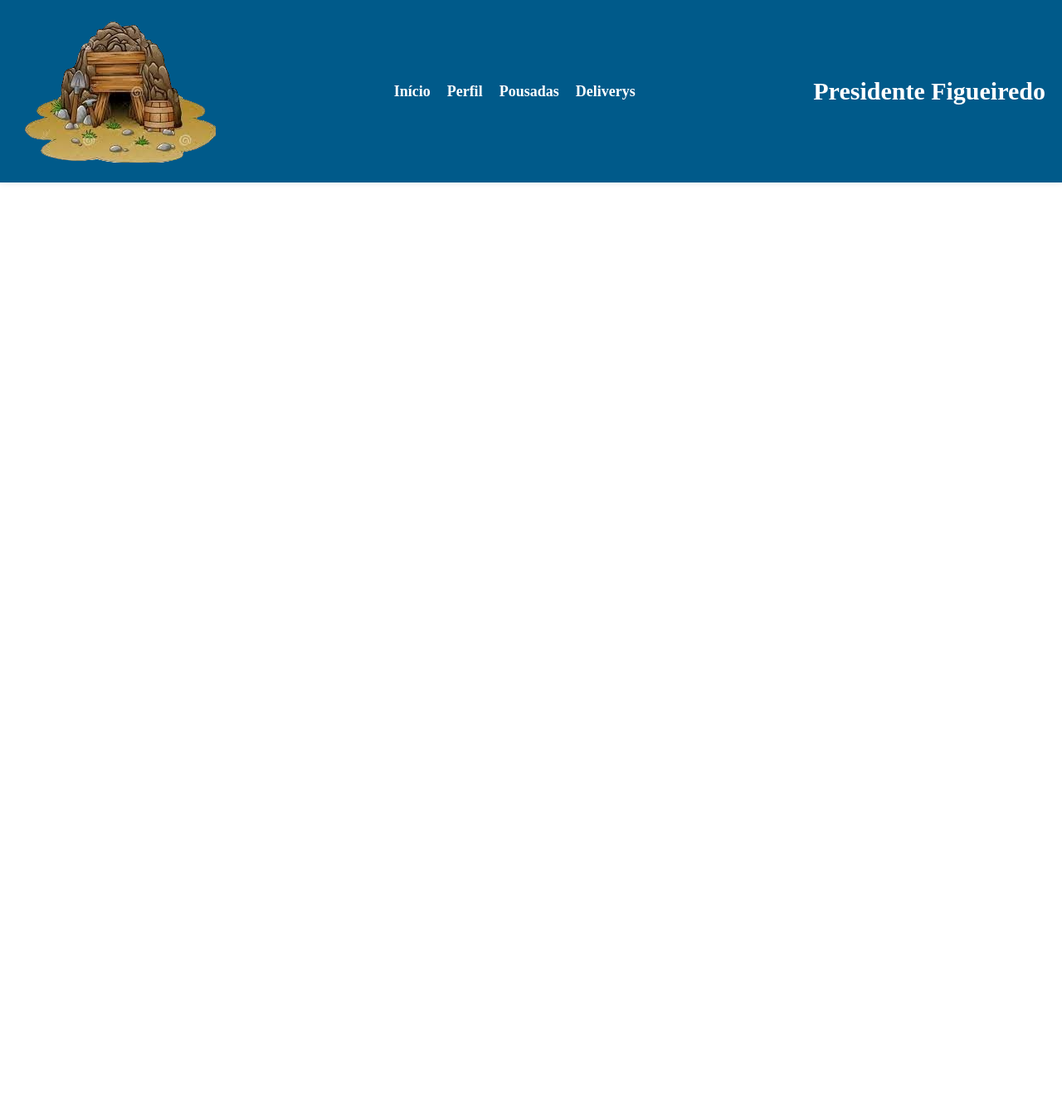
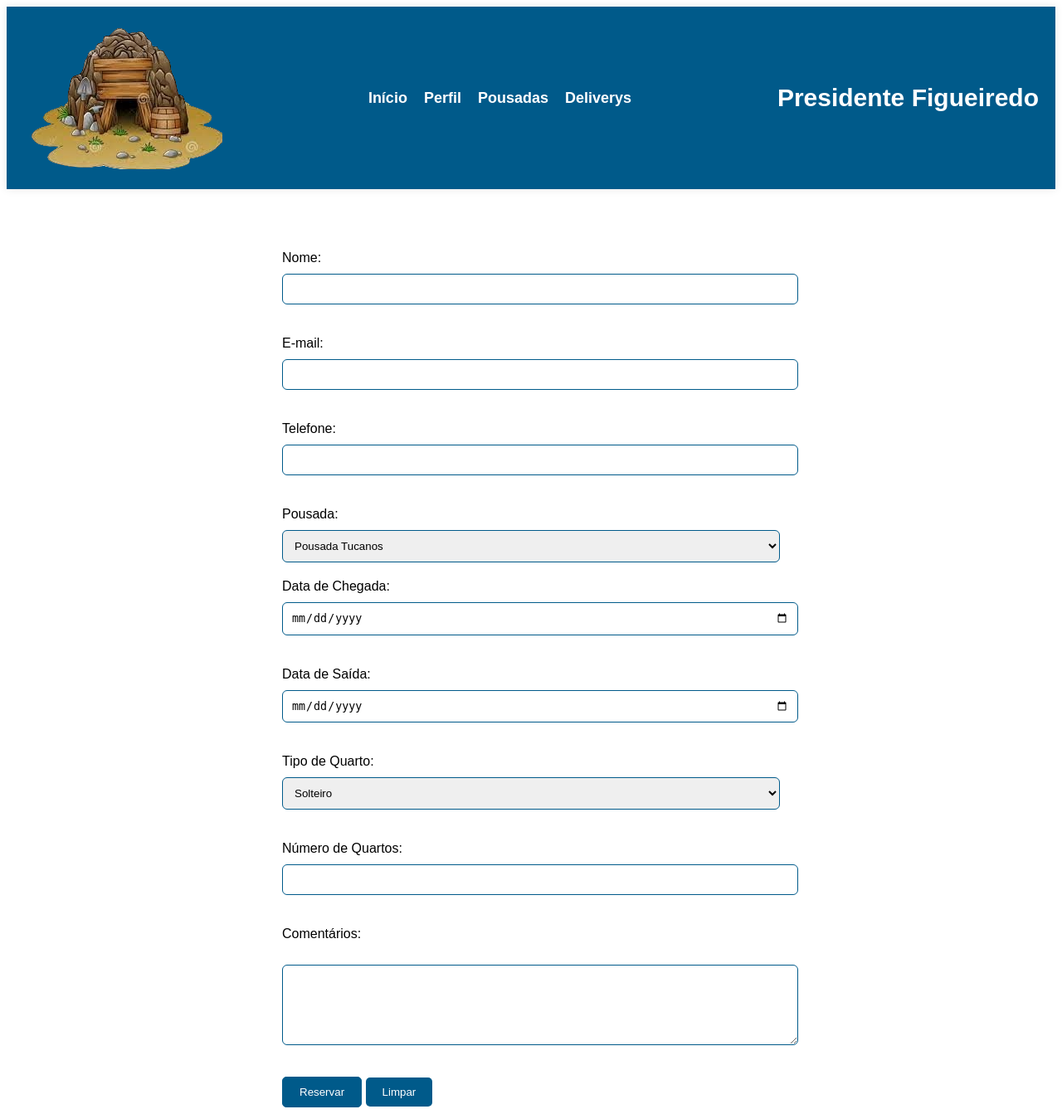
Before and after one commit to FranciscoValdomiroPB/portalValdomiro, a PHP site: page /admin/pousadas/pousadas.php in a window 1280 px wide. Shown: the whole page at 83% size. Before the commit the page ends 220 px from the top, so only its background shows below. Run offline with PHP 8.4, Linux system fonts and the light colour scheme.

Commit message:
atualizaçoes para o site

```diff
--- a/admin/perfil/perfil.php
+++ b/admin/perfil/perfil.php
@@ -42,7 +42,7 @@
 						<label for="inputName" class="col-sm-2 control-label">Nome:</label>
 
 						<div class="col-sm-10">
-							<input type="email" class="form-control" id="inputName"
+							<input type="text" class="form-control" id="inputName"
 								placeholder="exemplo: Fulano de Tal">
 						</div>
 					</div>
--- a/admin/pousadas/pousadas.php
+++ b/admin/pousadas/pousadas.php
@@ -8,7 +8,7 @@
   <title>Gruta</title>
 
   <!-- ARQUIVO DE ESTILO DO PORTAL -->
-    <link rel="stylesheet" type="text/css" href="http://localhost//portalValdomiro/css/estilo.css">
+  <link rel="stylesheet" type="text/css" href="http://localhost//portalValdomiro/css/pousada.css">
 
 </head>
 
@@ -28,3 +28,56 @@
     </nav>
     <h1>Presidente Figueiredo</h1>
   </header>
+  <!DOCTYPE html>
+  <html>
+
+  <head>
+    <title>Reserva de Pousadas</title>
+  </head>
+
+  <body>
+    <h1>Reserva de Pousadas</h1>
+    <form action="processar_reserva.php" method="post">
+      <label for="nome">Nome:</label>
+      <input type="text" id="nome" name="nome" required><br>
+
+      <label for="email">E-mail:</label>
+      <input type="email" id="email" name="email" required><br>
+
+      <label for="telefone">Telefone:</label>
+      <input type="tel" id="telefone" name="telefone" required><br>
+
+      <label for="tipo_quarto">Pousada:</label>
+      <select id="pousada" name="pousada">
+        <option value="pousada_tucanos">Pousada Tucanos</option>
+        <option value="local_hostel">Local Hostel</option>
+        <option value="pousada_1_lugar">Pousada 1 lugar</option>
+      </select>
+
+      <label for="data_chegada">Data de Chegada:</label>
+      <input type="date" id="data_chegada" name="data_chegada" required><br>
+
+      <label for="data_saida">Data de Saída:</label>
+      <input type="date" id="data_saida" name="data_saida" required><br>
+
+      <label for="tipo_quarto">Tipo de Quarto:</label>
+      <select id="tipo_quarto" name="tipo_quarto">
+        <option value="solteiro">Solteiro</option>
+        <option value="casal">Casal</option>
+        <option value="duplo">Duplo</option>
+      </select><br>
+
+      <label for="num_quartos">Número de Quartos:</label>
+      <input type="number" id="num_quartos" name="num_quartos" min="1" max="5" required><br>
+
+      <label for="comentarios">Comentários:</label><br>
+      <textarea id="comentarios" name="comentarios" rows="5" cols="50"></textarea><br>
+
+      <input type="submit" value="Reservar">
+      <input type="reset" value="Limpar">
+    </form>
+  </body>
+
+  </html>
+
+</html>
--- /dev/null
+++ b/css/pousada.css
@@ -0,0 +1,113 @@
+header {
+    display: flex;
+    justify-content: space-between;
+    align-items: center;
+    padding: 20px;
+    background-color: #005A8A;
+    box-shadow: 0 0 10px rgba(0, 0, 0, 0.1);
+}
+
+.imagem_logo img {
+    max-width: 100%;
+    height: auto;
+}
+
+nav ul {
+    list-style: none;
+    display: flex;
+    margin: 0;
+    padding: 0;
+}
+
+nav li {
+    margin: 0 10px;
+}
+
+nav li a {
+    color: #FFFFFF;
+    text-decoration: none;
+    font-weight: bold;
+    font-size: 18px;
+}
+
+nav li a:hover {
+    border: outset;
+    border-style: solid;
+    border-width: 5px;
+    border-color: #F5A623;
+    background-color: #F5A623;
+    border-radius: 10px;
+}
+
+h1 {
+    font-size: 30px;
+    color: #FFFFFF;
+}
+
+/* ESTILOS DO MAIN */
+
+/* Estilos para o formulário de reserva de pousadas */
+
+/* Define a fonte e o tamanho do texto para todo o documento */
+body {
+    font-family: Arial, sans-serif;
+    font-size: 16px;
+  }
+
+  /* Define o tamanho máximo da largura do formulário */
+  form {
+    max-width: 600px;
+    margin: 0 auto;
+  }
+
+  /* Define o estilo para as tags de rótulo do formulário */
+  label {
+    display: block;
+    margin-bottom: 10px;
+  }
+
+  /* Define o estilo para os campos de entrada do formulário */
+  input[type="text"],
+  input[type="email"],
+  input[type="tel"],
+  input[type="date"],
+  input[type="number"],
+  select,
+  textarea {
+    display: block;
+    width: 100%;
+    padding: 10px;
+    border-radius: 6px;
+    margin-bottom: 20px;
+    border: 1px solid #005A8A;
+  }
+
+  /* Define o estilo para o botão de envio do formulário */
+  input[type="submit"],
+  input[type="reset"] {
+    background-color: #005A8A;
+    color: #fff;
+    padding: 10px 20px;
+    border: none;
+    border-radius: 5px;
+    cursor: pointer;
+  }
+
+  input[type="submit"]:hover,
+  input[type="reset"]:hover {
+    background-color: #F5A623;
+    border-color: #F5A623;
+  }
+
+  /* Define o estilo para as mensagens de erro do formulário */
+  input:invalid,
+  select:invalid,
+  textarea:invalid {
+    border: 1px solid #005A8A;
+  }
+
+  input:valid,
+  select:valid,
+  textarea:valid {
+    border: 1px solid #005A8A;
+  }
```
Lines whose indentation alone changed are shown as unchanged.
